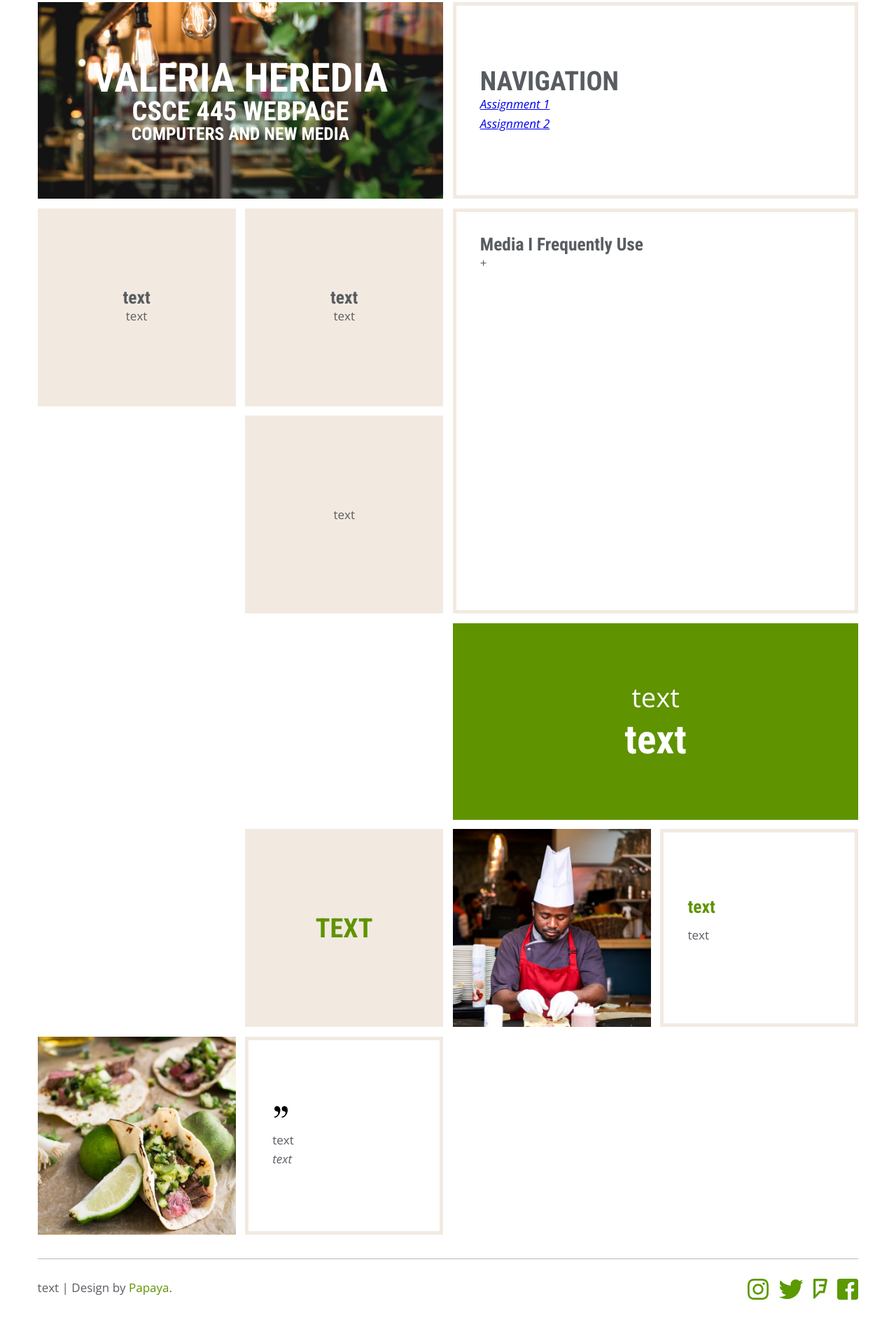
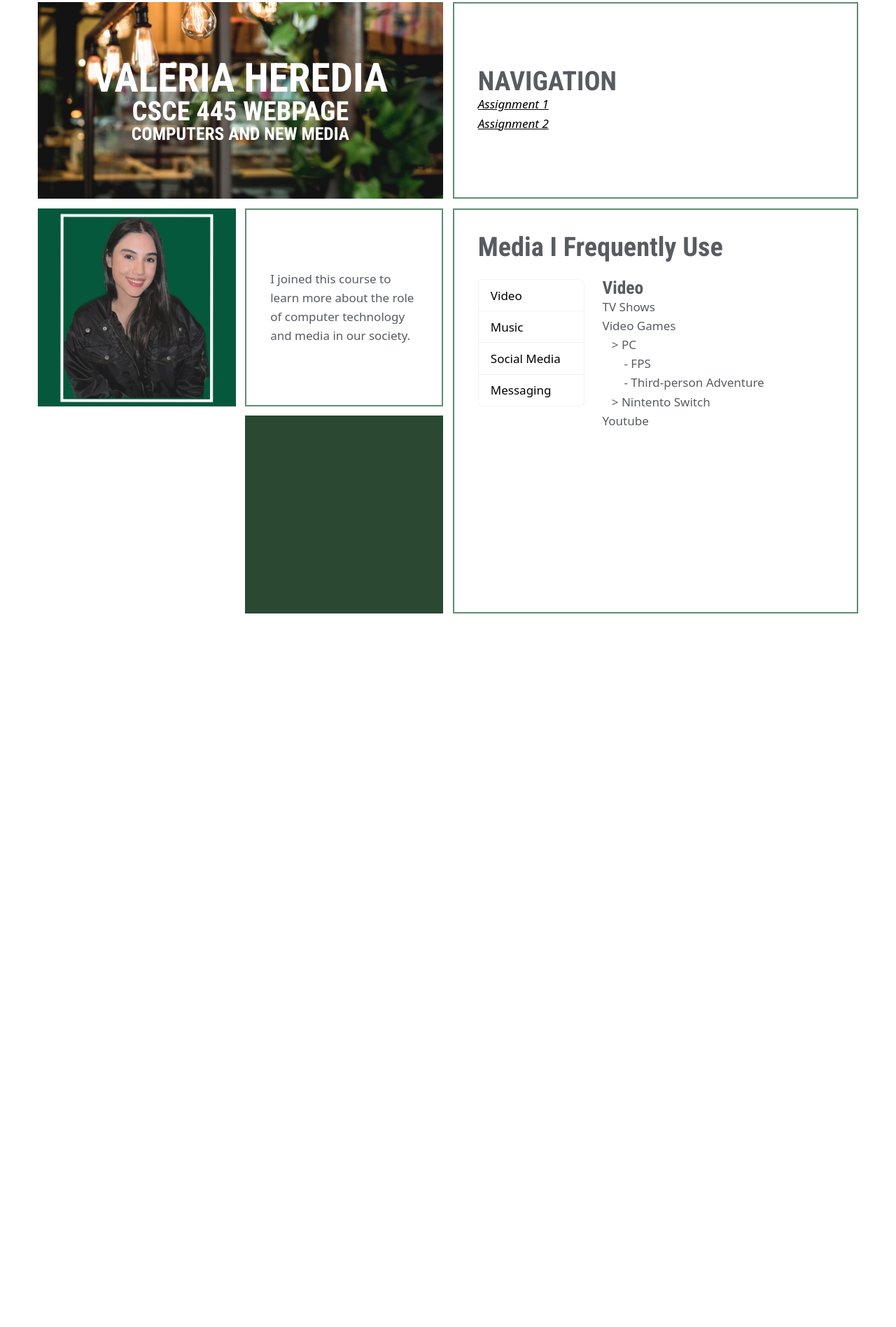
Before and after one commit to valeriaH/CSCE445website, a website: page index.html in a window 1280 px wide. Shown: the part 31-1928 px from the top of the page at 70% size. After the commit the page ends 963 px from the top, so only its background shows below. Drawn offline with nearby package versions, Linux system fonts and the light colour scheme.

Commit message:
Assignment work

```diff
--- a/index.html
+++ b/index.html
@@ -10,6 +10,8 @@
 
         <title>Valeria Heredia</title>
         <meta name="description" content="">
+
+        <link href="https://cdn.jsdelivr.net/npm/bootstrap@5.3.0-alpha1/dist/css/bootstrap.min.css" rel="stylesheet" integrity="sha384-GLhlTQ8iRABdZLl6O3oVMWSktQOp6b7In1Zl3/Jr59b6EGGoI1aFkw7cmDA6j6gD" crossorigin="anonymous">
 
         <!-- The compiled CSS file -->
         <link rel="stylesheet" href="dist/css/production.css">
@@ -41,8 +43,8 @@
                 <div class="rectangle">
                     <div class="aspect-ratio__content centered-content border--tan p2">
                         <h2 class="inline-block vertical--middle mb0 uppercase">Navigation</h2>
-                        <p class="italic"><a href=index.html>Assignment 1</a></p>
-                        <p class="italic"><a href=assignment2.html>Assignment 2</a></p>
+                        <p class="italic"><a href=index.html style="color: black">Assignment 1</a></p>
+                        <p class="italic"><a href=assignment2.html style="color: black">Assignment 2</a></p>
                     </div>
                 </div>
             </div>
@@ -55,18 +57,15 @@
                         <!-- Top Left -->
                         <div class="grid-column span-12 mt1 reveal-on-scroll is-revealing">
                             <div class="square">
-                                <div class="aspect-ratio__content bg--tan centered-content align--center">
-                                    <h3 class="mb0">text</h3>
-                                    <p>text</p>
-                                </div>
+                                <div class="aspect-ratio__content bg--tan" style="background: rgba(0, 0, 0, 0) url('src/img/IMG_5735.JPG') no-repeat scroll center center / cover;"></div>
                             </div>
                         </div>
                         <!-- Top Right -->
                         <div class="grid-column span-12 mt1 span-half-mobile mobile-col--left reveal-on-scroll is-revealing">
                             <div class="square">
-                                <div class="aspect-ratio__content bg--tan centered-content align--center">
-                                    <h3 class="mb0">text</h3>
-                                    <p>text</p>
+                                <div class="aspect-ratio__content centered-content border--tan p2">
+                                    <h3 class="mb0"></h3>
+                                    <p>I joined this course to learn more about the role of computer technology and media in our society.</p>
                                 </div>
                             </div>
                         </div>
@@ -74,8 +73,8 @@
                         <div class="grid-column mt1 show-on-mobile span-half-mobile mobile-col--right reveal-on-scroll is-revealing">
                             <div class="square">
                                 <div class="aspect-ratio__content centered-content border--tan p2">
-                                    <h3 class="mb0">Why am I Taking This Course?</h3>
-                                    <p>text</p>
+                                    <h3 class="mb0"></h3>
+                                    <p>I joined this course to learn more about the role of computer technology and media in our society.</p>
                                 </div>
                             </div>
                         </div>
@@ -84,9 +83,9 @@
                         <!-- Bottom Right - desktop and mobile -->
                         <div class="grid-column span-12 offset-half mt1 align--center hide-md-to-lg reveal-on-scroll is-revealing">
                             <div class="square">
-                                <div class="aspect-ratio__content bg--tan centered-content align--center">
+                                <div class="aspect-ratio__content bg--primary-color centered-content align--center">
                                     <h3 class="mb0"></h3>
-                                    <p>text</p>
+                                    <p></p>
                                 </div>
                             </div>
                         </div>
@@ -103,92 +102,87 @@
                 <div class="grid-column span-12 mt1 hide-on-mobile reveal-on-scroll is-revealing">
                     <div class="square">
                         <div class="aspect-ratio__content border--tan p2">
-                            <h3 class="mb0">Media I Frequently Use</h3>
-                            <p>+</p>
+                            <h2 class="mb0">Media I Frequently Use</h2></br>
+                            <script src="https://cdn.jsdelivr.net/npm/bootstrap@5.3.0-alpha1/dist/js/bootstrap.bundle.min.js" integrity="sha384-w76AqPfDkMBDXo30jS1Sgez6pr3x5MlQ1ZAGC+nuZB+EYdgRZgiwxhTBTkF7CXvN" crossorigin="anonymous"></script>
+                            <style>
+                                a.list-group-item:hover{
+                                    background-color: #5d8d72;
+                                    border-color: #5d8d72;
+                                    color: white;
+                                }
+                                a.list-group-item:active{
+                                    background-color: #5d8d72;
+                                    border-color: #5d8d72;
+                                }
+                                a.list-group-item:focus{
+                                    background-color: #5d8d72;
+                                    border-color: #5d8d72;
+                                }
+                                a.list-group-item:not(:focus):not(:active):not(:hover){
+                                    background-color: #ffffff;
+                                    border-color: #f2f2f2;
+                                    color:black;
+                                }
+
+                            </style>
+                            <div class="row">
+                                <div class="col-4">
+                                  <div class="list-group" id="list-tab" role="tablist">
+                                    <a class="list-group-item list-group-item-action active" id="list-home-list" data-bs-toggle="list" href="#list-home" role="tab" aria-controls="list-home">Video</a>
+                                    <a class="list-group-item list-group-item" id="list-profile-list" data-bs-toggle="list" href="#list-profile" role="tab" aria-controls="list-profile">Music</a>
+                                    <a class="list-group-item list-group-item" id="list-messages-list" data-bs-toggle="list" href="#list-messages" role="tab" aria-controls="list-messages">Social Media</a>
+                                    <a class="list-group-item list-group-item-action" id="list-settings-list" data-bs-toggle="list" href="#list-settings" role="tab" aria-controls="list-settings">Messaging</a>
+                                  </div>
+                                </div>
+                                <div class="col-8">
+                                  <div class="tab-content" id="nav-tabContent">
+                                    <div class="tab-pane fade show active" id="list-home" role="tabpanel" aria-labelledby="list-home-list">
+                                        <h3 class="mb0">Video</h3>
+                                        <p>TV Shows</p>
+                                        <p>Video Games</p>
+                                            <p>&nbsp;&nbsp; > PC</p>
+                                                <p>&nbsp;&nbsp;&nbsp;&nbsp;&nbsp;&nbsp; - FPS</p>
+                                                <p>&nbsp;&nbsp;&nbsp;&nbsp;&nbsp;&nbsp; - Third-person Adventure</p>
+                                            <p>&nbsp;&nbsp; > Nintento Switch</p>
+                                        <p>Youtube</p>
+                                    </div>
+                                    <div class="tab-pane fade" id="list-profile" role="tabpanel" aria-labelledby="list-profile-list">
+                                        <h3 class="mb0">Music</h3>
+                                        <p>Spotify</p>
+                                            <p>&nbsp;&nbsp; > Rock and Metal</p>
+                                                <p>&nbsp;&nbsp;&nbsp;&nbsp;&nbsp;&nbsp; - Black Sabbath</p>
+                                                <p>&nbsp;&nbsp;&nbsp;&nbsp;&nbsp;&nbsp; - Megadeth</p>
+                                                <p>&nbsp;&nbsp;&nbsp;&nbsp;&nbsp;&nbsp; - The White Stripes</p>
+                                            <p>&nbsp;&nbsp; > Pop</p>
+                                                <p>&nbsp;&nbsp;&nbsp;&nbsp;&nbsp;&nbsp; - Beyonce</p>
+                                                <p>&nbsp;&nbsp;&nbsp;&nbsp;&nbsp;&nbsp; - Doja Cat</p>
+                                            <p>&nbsp;&nbsp; > Rap</p>
+                                            <p>&nbsp;&nbsp;&nbsp;&nbsp;&nbsp;&nbsp; - Kendrick Lamar</p>
+                                    </div>
+                                    <div class="tab-pane fade" id="list-messages" role="tabpanel" aria-labelledby="list-messages-list">
+                                        <h3 class="mb0">Social Media</h3>
+                                        <p>TikTok</p>
+                                        <p>Twitter</p>
+                                        <p>LinkedIn</p>
+                                    </div>
+                                    <div class="tab-pane fade" id="list-settings" role="tabpanel" aria-labelledby="list-settings-list">
+                                        <h3 class="mb0">Messaging</h3>
+                                        <p>Email</p>
+                                        <p>iMessage</p>
+                                        <p>GroupMe</p>
+                                        <p>Slack</p>
+                                        <p>Discord</p>
+                                        <p>WhatsApp</p>
+                                    </div>
+                                  </div>
+                                </div>
+                              </div>
                         </div>
                     </div>
                 </div>
             </div>
-
-            <div class="grid-row">
-                <!-- CTA -->
-                <div class="grid-column offset-half span-12 mt1 order-1 reveal-on-scroll is-revealing">
-                    <div class="rectangle">
-                        <div class="aspect-ratio__content bg--primary-color text--white align--center centered-content">
-                            <p class="h2">text</p>
-                            <p class="h1 mb0 heading-font">text</p>
-                        </div>
-                    </div>
-                </div>
-                <!-- Download menu - desktop and mobile -->
-                <div class="grid-column span-6 offset-one-fourth mt1 order-5 hide-md-to-lg reveal-on-scroll is-revealing">
-                    <div class="square">
-                        <div class="aspect-ratio__content bg--tan centered-content align--center">
-                            <p class="h2 heading-font mb0 uppercase text--primary-color"><a href="" class="link">text</a></p>
-                        </div>
-                    </div>
-                </div>
-                <!-- Download menu - tablet -->
-                <div class="grid-column span-6 offset-one-fourth mt1 order-5 show-md-to-lg reveal-on-scroll is-revealing">
-                    <div class="rectangle">
-                        <div class="aspect-ratio__content bg--tan centered-content align--center">
-                            <p class="h2 heading-font mb0 uppercase text--primary-color"><a href="" class="link">text</a></p>
-                        </div>
-                    </div>
-                </div>
-                <!-- Chef pic -->
-                <div class="grid-column span-6 span-half-mobile mobile-col--left mt1 order-3 reveal-on-scroll is-revealing">
-                    <div class="square">
-                        <div class="aspect-ratio__content bg--tan" style="background: rgba(0, 0, 0, 0) url('src/img/chef.jpg') no-repeat scroll center center / cover;"></div>
-                    </div>
-                </div>
-                <!-- Philosophy -->
-                <div class="grid-column span-6 mt1 order-2 reveal-on-scroll is-revealing">
-                    <div class="square">
-                        <div class="aspect-ratio__content border--tan centered-content pt1 pb2 pl2 pr2">
-                            <p class="h3 mb1 heading-font text--primary-color">text</p>
-                            <p class="ellipsis">text</p>
-                        </div>
-                    </div>
-                </div>
-                <!-- 2nd food pic -->
-                <div class="grid-column span-6 span-half-mobile mobile-col--right mt1 order-4 reveal-on-scroll is-revealing">
-                    <div class="square">
-                        <div class="aspect-ratio__content bg--tan" style="background: rgba(0, 0, 0, 0) url('src/img/food2.jpg') no-repeat scroll center center / cover;"></div>
-                    </div>
-                </div>
-                <!-- 2nd testimonial -->
-                <div class="grid-column span-6 mt1 order-6 reveal-on-scroll is-revealing">
-                    <div class="square">
-                        <div class="aspect-ratio__content centered-content border--tan p2">
-                            <div class="align--left">
-                                <img class="quote mb1" src="src/img/quote.svg">
-                            </div>
-                            <p>text</p>
-                            <p class="italic">text</p>
-                        </div>
-                    </div>
-                </div>
             </div>
         </main>
-
-        <!-- Footer -->
-        <footer class="border--top mt2 pt1">
-            <div class="grid-row">
-                <div class="grid-column span-half align--center-on-mobile mt1">
-                    <p><span class="block-on-mobile">text</span><span class="hide-on-mobile"> | </span><span class="block-on-mobile">Design by <a href="https://www.papayatemplates.com" class="link link--default">Papaya</a>.</span></p>
-                </div>
-                <div class="grid-column align--right align--center-on-mobile mt1">
-                    <ul class="no-bullets list--inline">
-                        <li class="mr1"><a href="" class="link"><img class="icon" src="src/img/instagram.svg" alt="Instagram"></a></li>
-                        <li class="mr1"><a href="" class="link"><img class="icon" src="src/img/twitter.svg" alt="Twitter"></a></li>
-                        <li class="mr1"><a href="" class="link"><img class="icon" src="src/img/foursquare.svg" alt="Foursquare"></a></li>
-                        <li><a href="" class="link"><img class="icon" src="src/img/facebook.svg" alt="Facebook"></a></li>
-                    </ul>
-                </div>
-            </div>
-        </footer>
-
     </div> <!-- End container -->
 
     <!-- Scroll reveal -->
```
Also changed, not shown: assignment2.html (+45 -28 lines), dist/css/production.css, src/img/IMG_5735.JPG (added).
